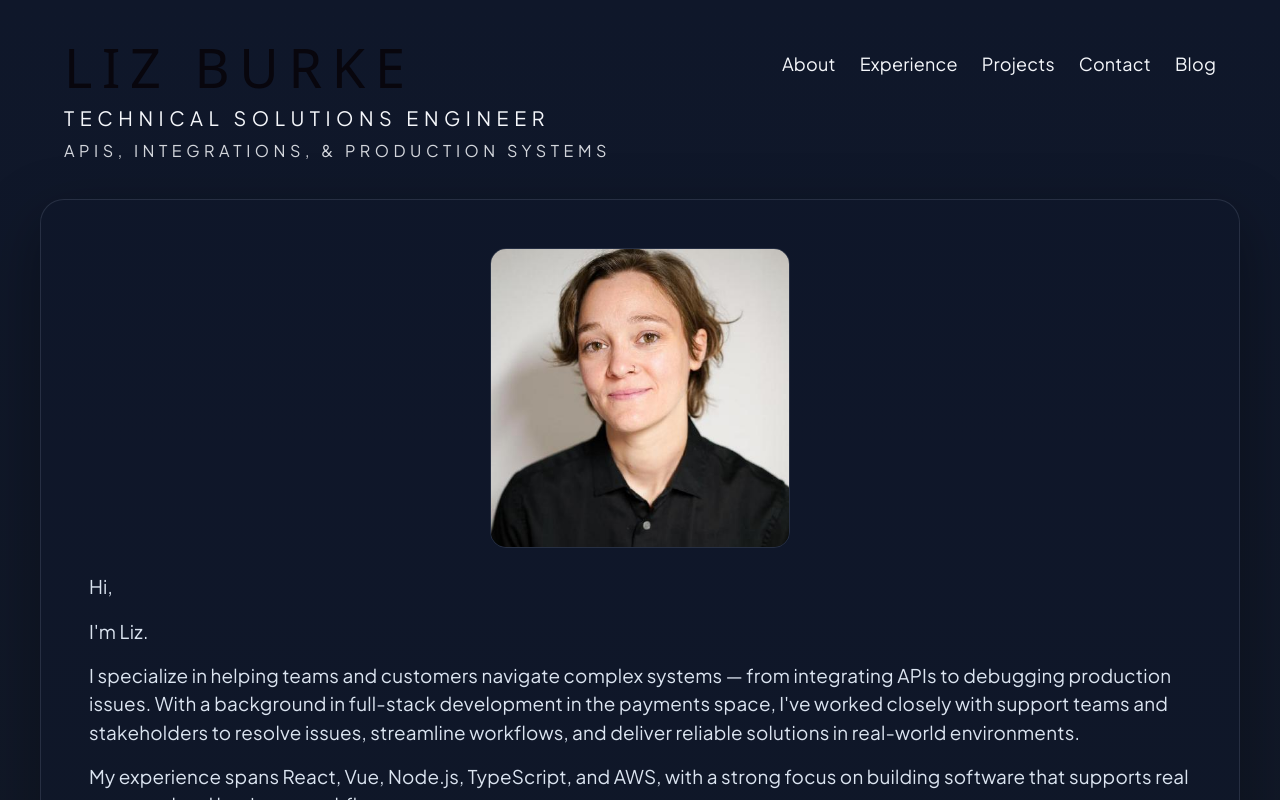
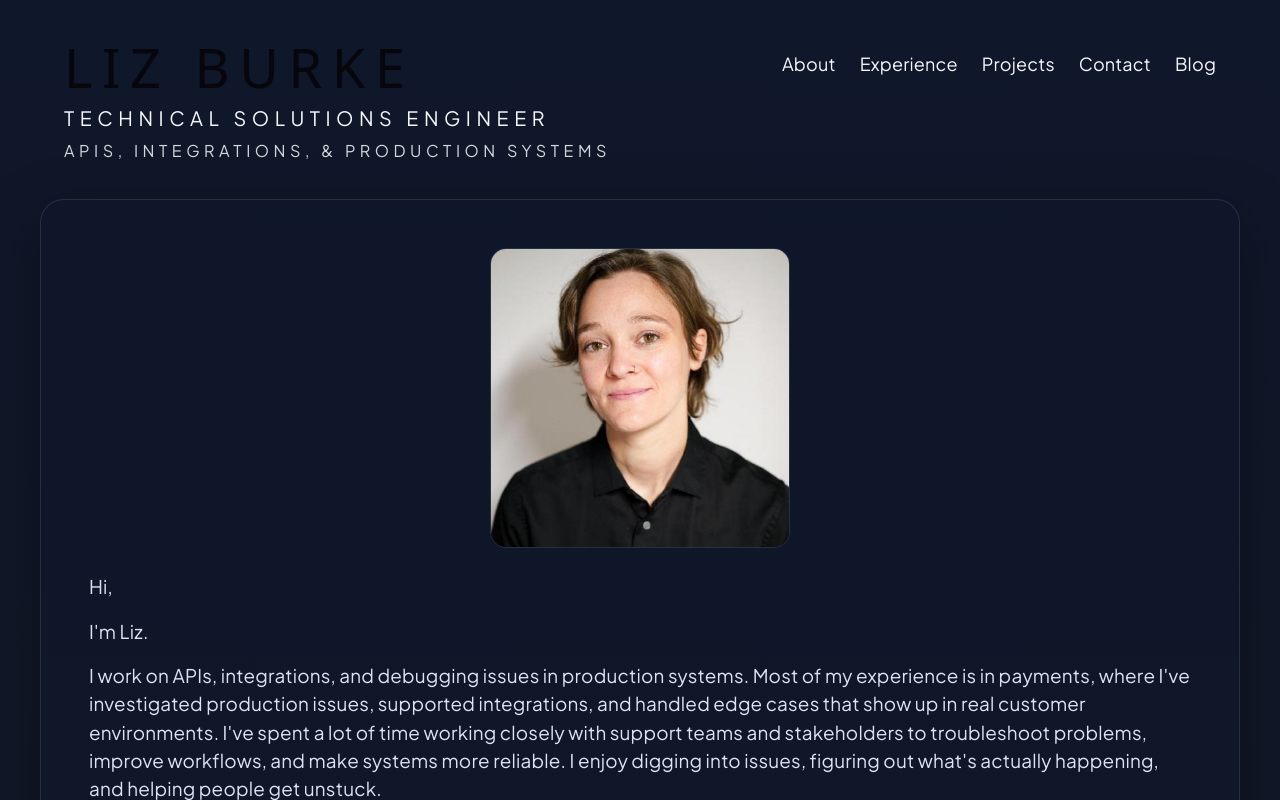
Before and after one commit to lizburkecodes/liz-burke-portfolio, a React (Vite) app: page / in a window 1280 px wide. Shown: the top 800 px of the page. Built offline with nearby package versions, Linux system fonts and the light colour scheme; the HTML template or start-up script is replaced by a standard one.

Commit message:
update summary

```diff
--- a/src/pages/About.jsx
+++ b/src/pages/About.jsx
@@ -1,21 +1,23 @@
 function About() {
   return (
-   <div className="content-page">
-    <img src="/headshot.jpg" alt="Liz Burke" className="headshot" />
+    <div className="content-page">
+      <img src="/headshot.jpg" alt="Liz Burke" className="headshot" />
 
       <p>Hi, </p> <p> I'm Liz.</p>
       <p>
-       I specialize in helping teams and customers navigate
-        complex systems — from integrating APIs to debugging production issues.
-        With a background in full-stack development in the payments space,
-        I've worked closely with support teams and stakeholders to resolve
-        issues, streamline workflows, and deliver reliable solutions
-        in real-world environments.
+        I work on APIs, integrations, and debugging issues in production systems.
+        Most of my experience is in payments, where I've investigated production issues,
+        supported integrations, and handled edge cases that show up in real customer environments.
+        I've spent a lot of time working closely with support teams and stakeholders
+        to troubleshoot problems, improve workflows, and make systems more reliable.
+        I enjoy digging into issues, figuring out what's actually happening,
+        and helping people get unstuck.
       </p>
 
       <p>
-        My experience spans React, Vue, Node.js, TypeScript, and AWS, with a strong focus on building
-        software that supports real users and real business workflows.
+
+        My background is in full-stack development, where I have primarily worked with Node.js, React, TypeScript, and AWS.
+        I'm comfortable moving across systems to understand how things behave end-to-end and where they break down.
       </p>
     </div>
   )
```
